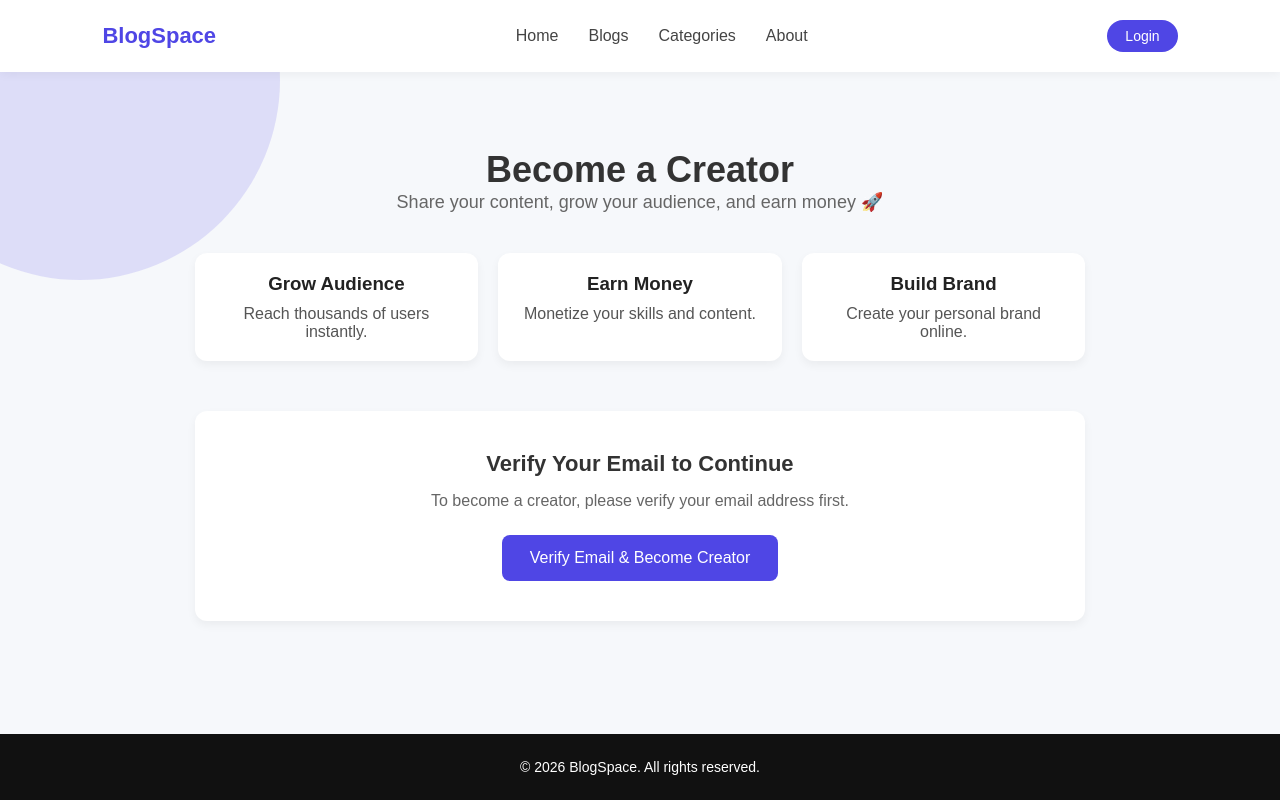
After one commit to shoppingdemonx/blog-project, a Django app: page /become-creator/ in a window 1280 px wide. The commit adds this page. Run offline with Django 5.2, Linux system fonts and the light colour scheme.

Commit message:
Become creator page and send email function created

```diff
--- a/blog_app/models.py
+++ b/blog_app/models.py
@@ -5,6 +5,7 @@ from django.contrib.auth.models import User
 class Profile(models.Model):
     user = models.OneToOneField(User,on_delete=models.CASCADE)
     bio = models.CharField(max_length=200)
+    is_creator = models.BooleanField(default=False)
     profile_pic = models.ImageField(upload_to='profile_pics/',blank=True,default='profile_pics/default_profile_pic.svg')
 
     def __str__(self):
--- a/blog_app/urls.py
+++ b/blog_app/urls.py
@@ -7,4 +7,6 @@ urlpatterns = [
     path('signup/',views.signup_view,name='signup'),
     path('logout/',views.logout_view,name='logout'),
     path('edit_profile/',views.edit_profile,name='edit_profile'),
+    path('become-creator/',views.become_creator,name='become_creator'),
+    path('send-otp/',views.send_otp,name='send-otp'),
 ]
--- a/blog_app/views.py
+++ b/blog_app/views.py
@@ -3,6 +3,10 @@ from django.contrib.auth.models import User
 from .models import Profile,Post,PostImages
 from django.contrib.auth import authenticate,login,logout
 from django.contrib import messages
+import random
+from django.core.cache import cache
+from django.template.loader import render_to_string
+from django.core.mail import EmailMultiAlternatives
 
 # Create your views here.
 
@@ -16,6 +20,34 @@ def home(request):
     return render(request,'blog_app/home.html',context)
 
 
+def become_creator(request):
+    if request.user.is_authenticated and request.user.profile.is_creator:
+        return redirect('home')
+
+
+    return render(request,'blog_app/become_creator.html')
+
+def verify_otp(request):
+    pass
+
+def send_otp(request):
+    user = request.user
+
+    otp = str(random.randint(100000,999999))
+
+    cache.set(f'otp_{user.id}',otp,timeout=300)
+    email_body = render_to_string('blog_app/otp_template.html',{'user': user,'otp': otp})
+
+    email = EmailMultiAlternatives(
+        subject='Your OTP Code',
+        body=f'Your OTP is {otp}',
+        from_email='shoppingdemonx1@gmail.com',
+        to=[user.email],
+    )
+    email.attach_alternative(email_body,"text/html")
+    email.send()
+
+    return redirect('verify-otp')
 
 def login_view(request):
     if request.method == 'POST':
--- a/static/css/styles.css
+++ b/static/css/styles.css
@@ -77,7 +77,14 @@ nav ul li a:hover {
 }
 
 /* PROFILE */
-
+.profile-container {
+  display: flex;
+  align-items: center;
+}
+.create-button {
+  padding: 10px;
+  margin-bottom: 5px;
+}
 .profile {
   position: relative;
   cursor: pointer;
@@ -90,7 +97,7 @@ nav ul li a:hover {
   border-radius: 50%;
   object-fit: cover;
 }
-.profile::after{
+.profile::after {
   content: "";
   position: absolute;
   left: -30px;
@@ -317,3 +324,87 @@ footer {
 .extra a:hover {
   text-decoration: underline;
 }
+
+.creator-page {
+  max-width: 1000px;
+  margin: auto;
+  padding: 40px 20px;
+}
+
+/* Header */
+.creator-header {
+  text-align: center;
+  margin-bottom: 40px;
+}
+
+.creator-title {
+  font-size: 36px;
+  color: #333;
+}
+
+.creator-subtitle {
+  color: #666;
+  font-size: 18px;
+}
+
+/* Benefits */
+.creator-benefits-grid {
+  display: flex;
+  flex-wrap: wrap;
+  gap: 20px;
+  margin-bottom: 50px;
+}
+
+.benefit-card {
+  background: #fff;
+  padding: 20px;
+  border-radius: 12px;
+  box-shadow: 0 4px 10px rgba(0, 0, 0, 0.05);
+  flex: 1 1 250px;
+  text-align: center;
+}
+
+.benefit-title {
+  margin-bottom: 10px;
+  color: #222;
+}
+
+.benefit-text {
+  color: #555;
+}
+
+/* CTA Section */
+.creator-action-box {
+  text-align: center;
+  background: #fff;
+  padding: 40px 20px;
+  border-radius: 12px;
+  box-shadow: 0 4px 10px rgba(0, 0, 0, 0.05);
+}
+
+.action-heading {
+  font-size: 22px;
+  margin-bottom: 15px;
+  color: #333;
+}
+
+.action-text {
+  color: #666;
+  margin-bottom: 25px;
+}
+
+.verify-button {
+  padding: 14px 28px;
+  background: #4f46e5;
+  color: #fff;
+  border: none;
+  border-radius: 8px;
+  font-size: 16px;
+  cursor: pointer;
+  text-decoration: none;
+  display: inline-block;
+}
+
+.verify-button:hover {
+  background: #4338ca;
+}
--- a/templates/base.html
+++ b/templates/base.html
@@ -22,6 +22,7 @@
       </ul>
 
       {% if request.user.is_authenticated %}
+      <div class="profile-container">
         <div class="profile">
           <img src="{{request.user.profile.profile_pic.url}}" alt="profile" />
           <div class="dropdown">
@@ -29,7 +30,17 @@
             <a href="#">My Blogs</a>
             <!-- <a href="#">Settings</a> -->
             <a href="{% url 'logout' %}">Logout</a>
+            {% if not request.user.profile.is_creator %}
+            <a href="{% url 'home' %}">Become a Creator</a>
+            {% endif %}
           </div>
+        </div>
+
+          {% if request.user.profile.is_creator %}
+          <div class="create-button">
+            <a class="nav-btn" href="/create">Create Blog</a>
+          </div>
+          {% endif %}
       </div>
       {% else %}
       <a href="{% url 'login' %}" class="nav-btn">Login</a>
@@ -42,8 +53,7 @@
       <div class="alert {{ message.tags }}">{{ message }}</div>
       {% endfor %}
     </div>
-    {% endif %}
-    {% block body %}{% endblock %}
+    {% endif %} {% block body %}{% endblock %}
 
     <!-- FOOTER -->
 
--- /dev/null
+++ b/templates/blog_app/become_creator.html
@@ -0,0 +1,51 @@
+{% extends 'base.html' %}
+{% block title %}
+    Become a Creator | BlogSpace
+{% endblock %}
+
+{% block body %}
+
+<div class="creator-page">
+
+    <!-- Header -->
+    <section class="creator-header">
+        <h1 class="creator-title">Become a Creator</h1>
+        <p class="creator-subtitle">
+            Share your content, grow your audience, and earn money 🚀
+        </p>
+    </section>
+
+    <!-- Benefits -->
+    <section class="creator-benefits-grid">
+
+        <div class="benefit-card">
+            <h3 class="benefit-title">Grow Audience</h3>
+            <p class="benefit-text">Reach thousands of users instantly.</p>
+        </div>
+
+        <div class="benefit-card">
+            <h3 class="benefit-title">Earn Money</h3>
+            <p class="benefit-text">Monetize your skills and content.</p>
+        </div>
+
+        <div class="benefit-card">
+            <h3 class="benefit-title">Build Brand</h3>
+            <p class="benefit-text">Create your personal brand online.</p>
+        </div>
+
+    </section>
+    <!-- Action -->
+    <section class="creator-action-box">
+        <h2 class="action-heading">Verify Your Email to Continue</h2>
+        <p class="action-text">
+            To become a creator, please verify your email address first.
+        </p>
+
+        <!-- Django URL -->
+        <a href="{% url 'send-otp' %}" class="verify-button">
+            Verify Email & Become Creator
+        </a>
+    </section>
+
+</div>
+{% endblock %}
--- a/templates/blog_app/edit_profile.html
+++ b/templates/blog_app/edit_profile.html
@@ -28,6 +28,7 @@
         />
       </div>
 
+
       <button class="btn">Update</button>
     </form>
   </div>
```
Also changed, not shown: templates/blog_app/otp_template.html (added, +84 -0 lines), blog_app/migrations/0004_profile_is_creator.py (added). Lines whose indentation alone changed are shown as unchanged.
